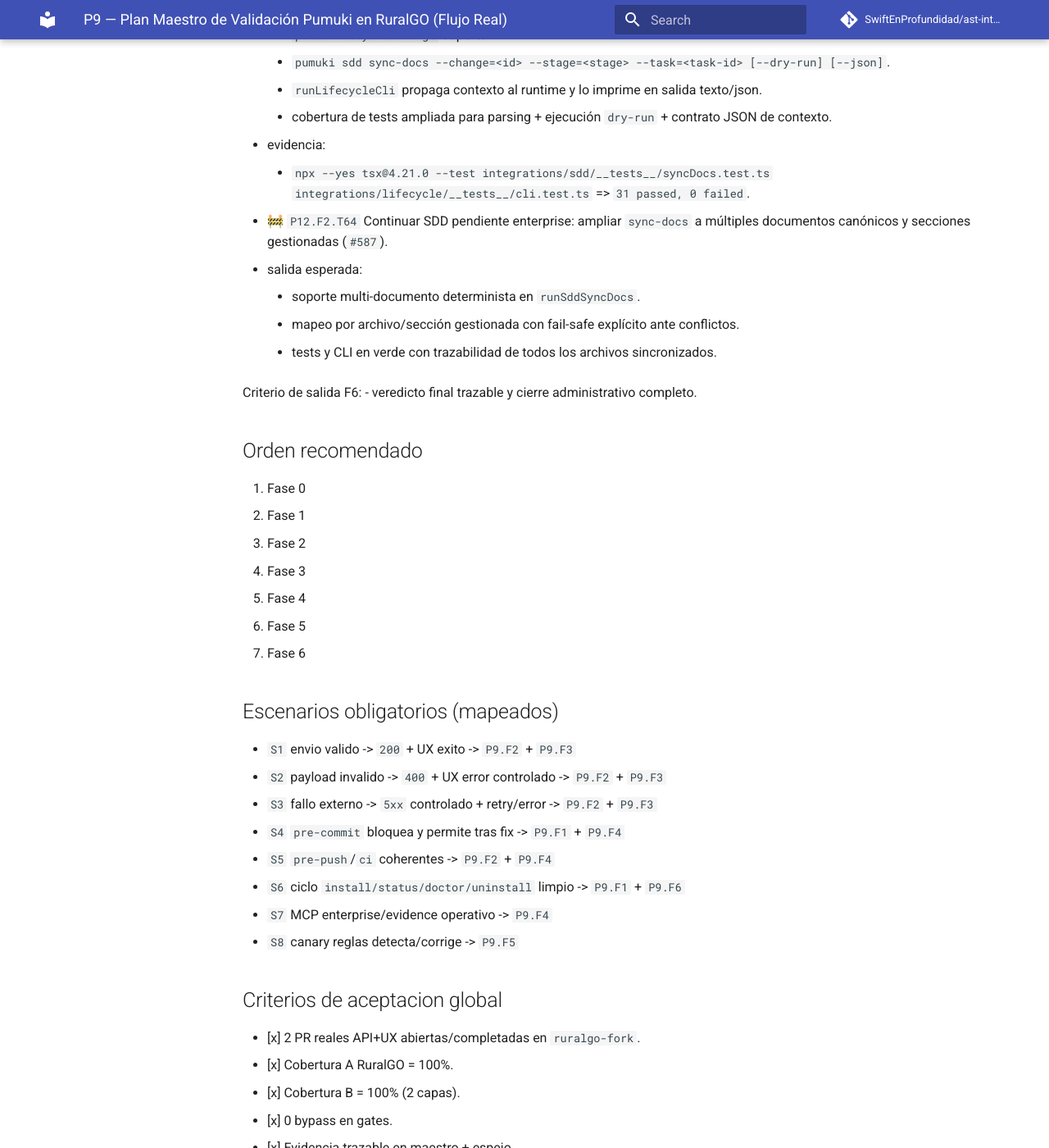
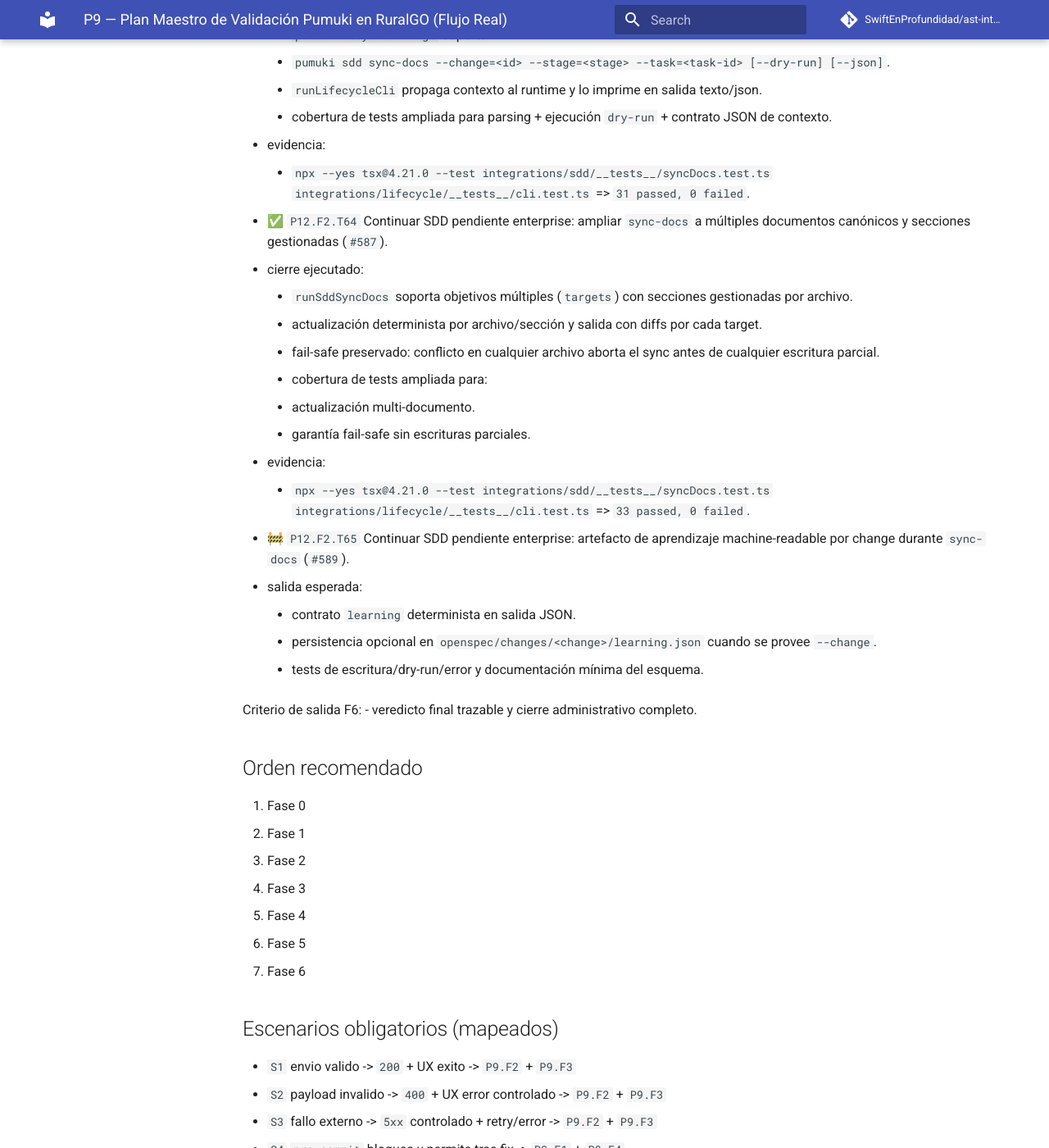
Before and after one commit to SwiftEnProfundidad/ast-intelligence-hooks, an MkDocs documentation site: the page built from docs/seguimiento-completo-validacion-ruralgo-03-03-2026.md, in a window 1280 px wide and 1400 px high, scrolled down 67575 px. Shown: the whole window at 82% size. Built offline with MkDocs 1.6.1 and Material for MkDocs 9.7.7, drawn with Linux system fonts in a browser that asks for light colours; comment, search, counter and statistics services are not loaded.

Commit message:
docs(tracking): close T64 and activate T65 (#589)

```diff
--- a/docs/seguimiento-completo-validacion-ruralgo-03-03-2026.md
+++ b/docs/seguimiento-completo-validacion-ruralgo-03-03-2026.md
@@ -1884,11 +1884,22 @@ Criterio de salida F5:
   - evidencia:
     - `npx --yes tsx@4.21.0 --test integrations/sdd/__tests__/syncDocs.test.ts integrations/lifecycle/__tests__/cli.test.ts` => `31 passed, 0 failed`.
 
-- 🚧 `P12.F2.T64` Continuar SDD pendiente enterprise: ampliar `sync-docs` a múltiples documentos canónicos y secciones gestionadas (`#587`).
+- ✅ `P12.F2.T64` Continuar SDD pendiente enterprise: ampliar `sync-docs` a múltiples documentos canónicos y secciones gestionadas (`#587`).
+  - cierre ejecutado:
+    - `runSddSyncDocs` soporta objetivos múltiples (`targets`) con secciones gestionadas por archivo.
+    - actualización determinista por archivo/sección y salida con diffs por cada target.
+    - fail-safe preservado: conflicto en cualquier archivo aborta el sync antes de cualquier escritura parcial.
+    - cobertura de tests ampliada para:
+      - actualización multi-documento.
+      - garantía fail-safe sin escrituras parciales.
+  - evidencia:
+    - `npx --yes tsx@4.21.0 --test integrations/sdd/__tests__/syncDocs.test.ts integrations/lifecycle/__tests__/cli.test.ts` => `33 passed, 0 failed`.
+
+- 🚧 `P12.F2.T65` Continuar SDD pendiente enterprise: artefacto de aprendizaje machine-readable por change durante `sync-docs` (`#589`).
   - salida esperada:
-    - soporte multi-documento determinista en `runSddSyncDocs`.
-    - mapeo por archivo/sección gestionada con fail-safe explícito ante conflictos.
-    - tests y CLI en verde con trazabilidad de todos los archivos sincronizados.
+    - contrato `learning` determinista en salida JSON.
+    - persistencia opcional en `openspec/changes/<change>/learning.json` cuando se provee `--change`.
+    - tests de escritura/dry-run/error y documentación mínima del esquema.
 
 Criterio de salida F6:
 - veredicto final trazable y cierre administrativo completo.
```
Also changed, not shown: docs/registro-maestro-de-seguimiento.md (+2 -2 lines).
